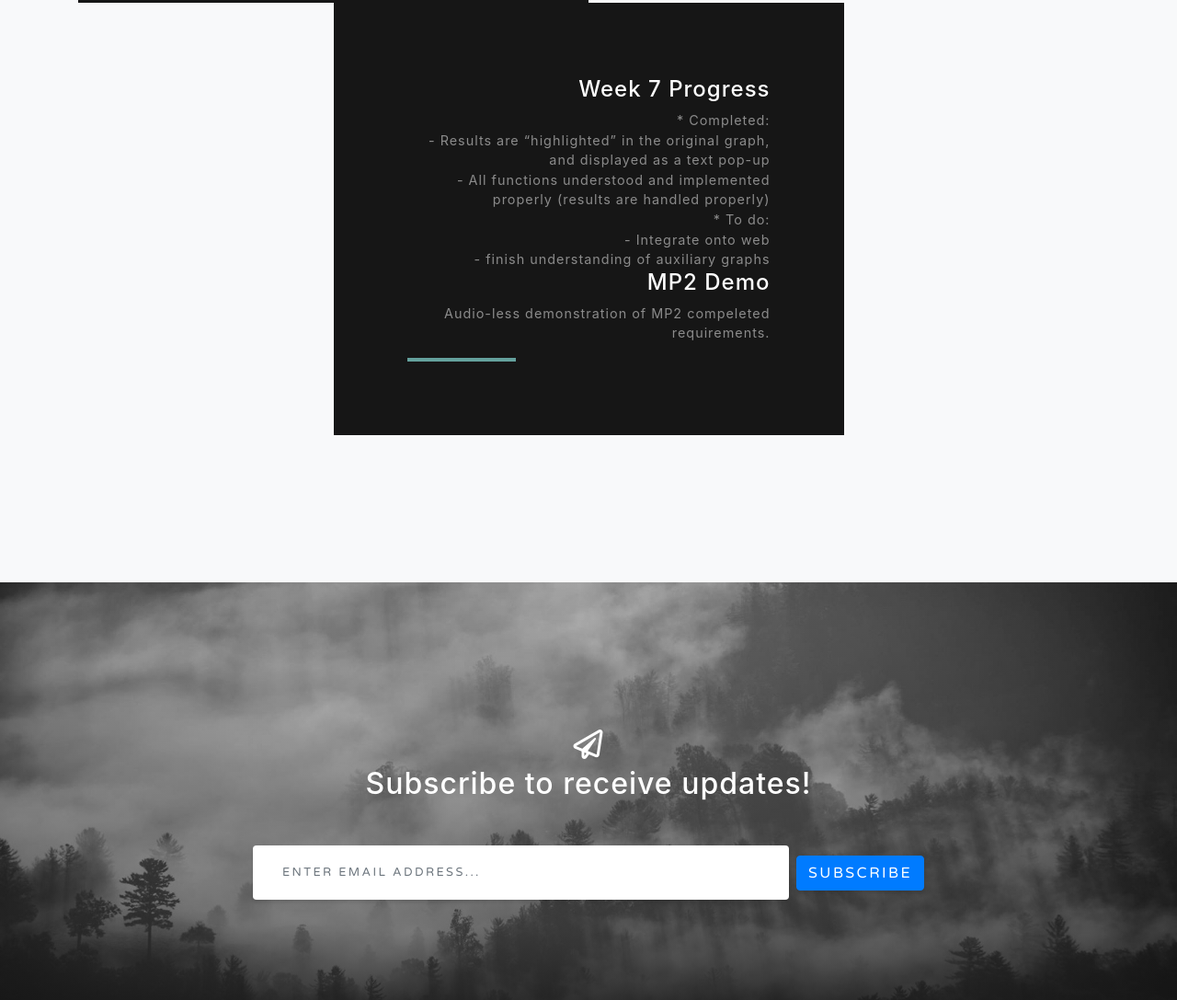
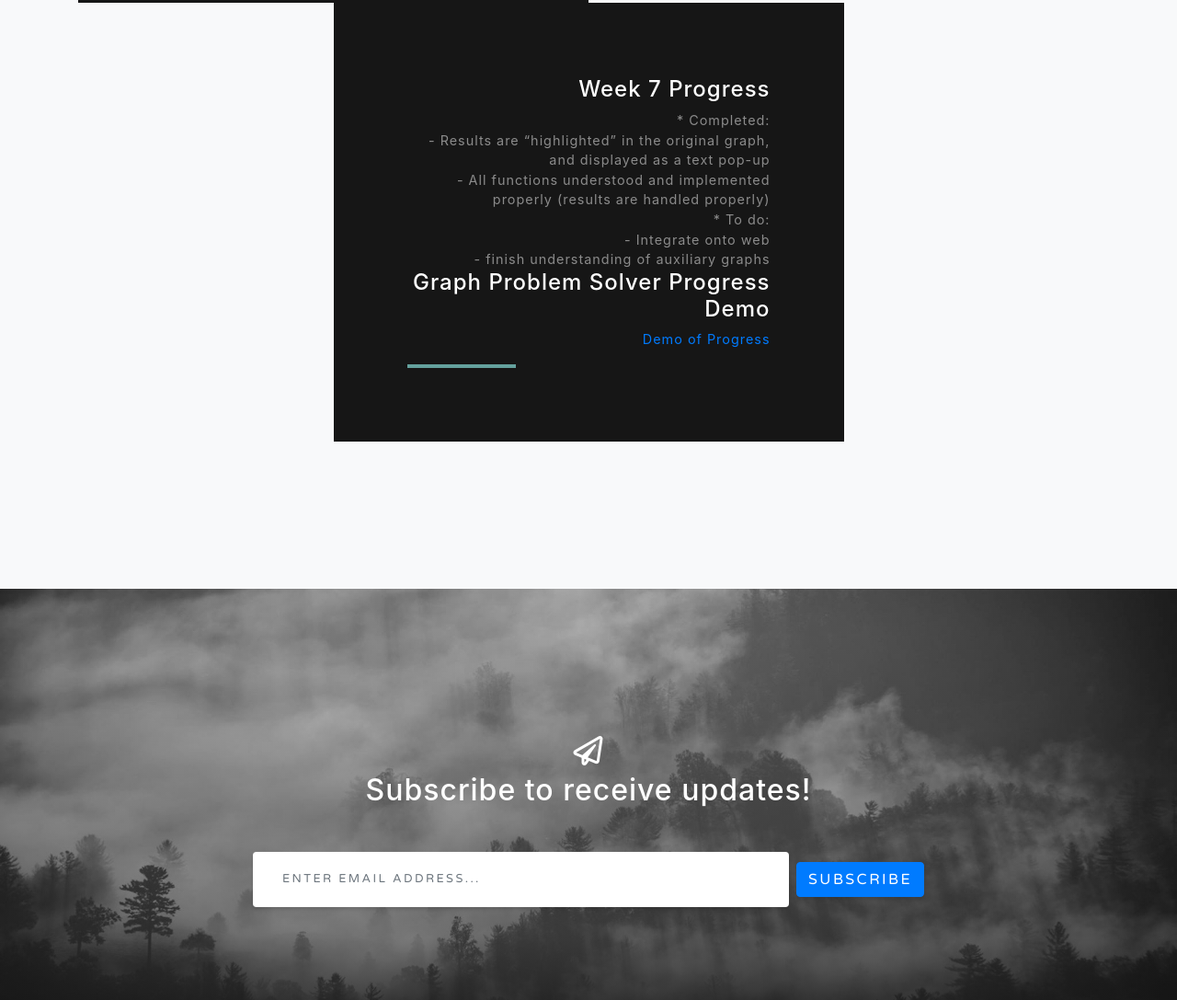
Before and after one commit to nicolethai/118personal, a website with bundled scripts: page index.html in a window 1280 px wide. Shown: the part 3807-4894 px from the top of the page at 92% size. Built offline with nearby package versions, Linux system fonts and the light colour scheme; files whose address does not match are found by name.

Commit message:
video link trying to upload

```diff
--- a/index.html
+++ b/index.html
@@ -183,8 +183,8 @@
                       <br>- Integrate onto web
                       <br>- finish understanding of auxiliary graphs
                   </p>
-                  <h4 class="text-white">MP2 Demo</h4>
-                  <p class="mb-0 text-white-50">Audio-less demonstration of MP2 compeleted requirements.</p>
+                  <h4 class="text-white">Graph Problem Solver Progress Demo</h4>
+                  <p class="mb-0 text-white-50"><a href="https://youtu.be/cAiCBNZZrcI">Demo of Progress</a></p>
                   <hr class="d-none d-lg-block mb-0 ml-0">
                 </div>
               </div>
```
